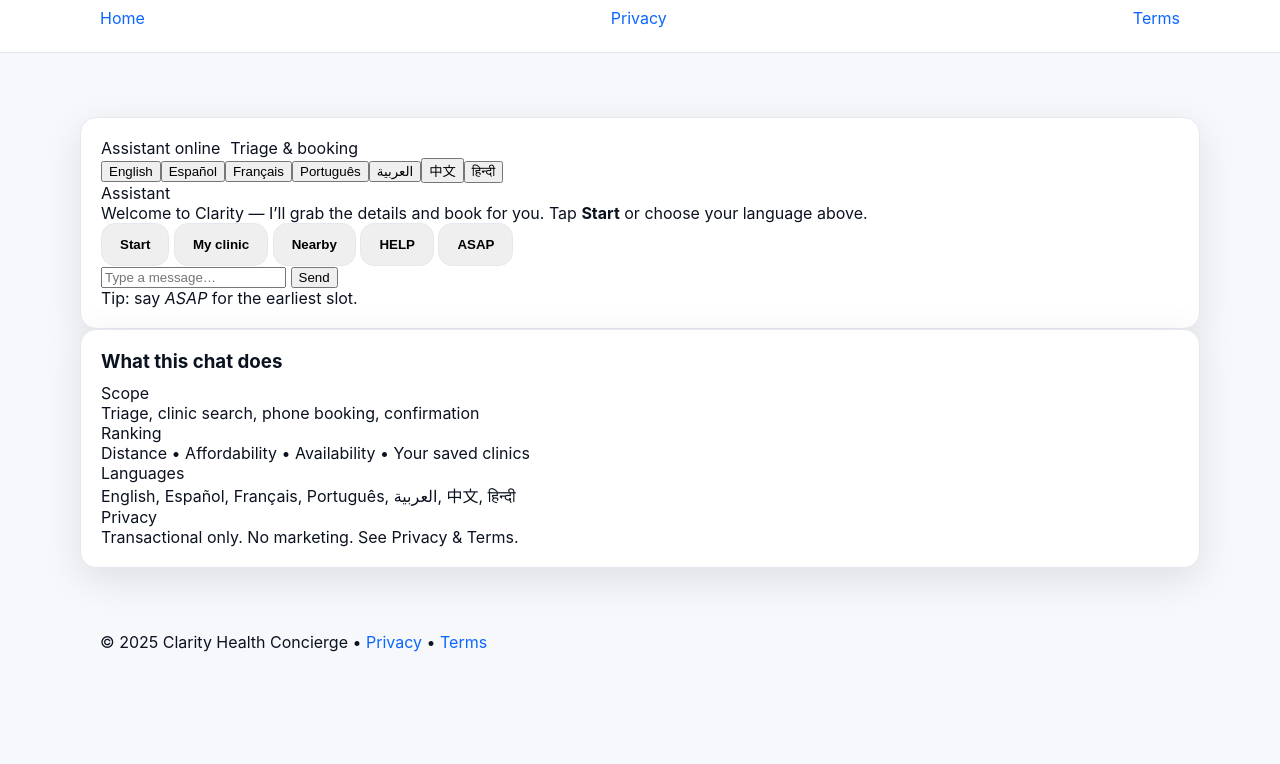
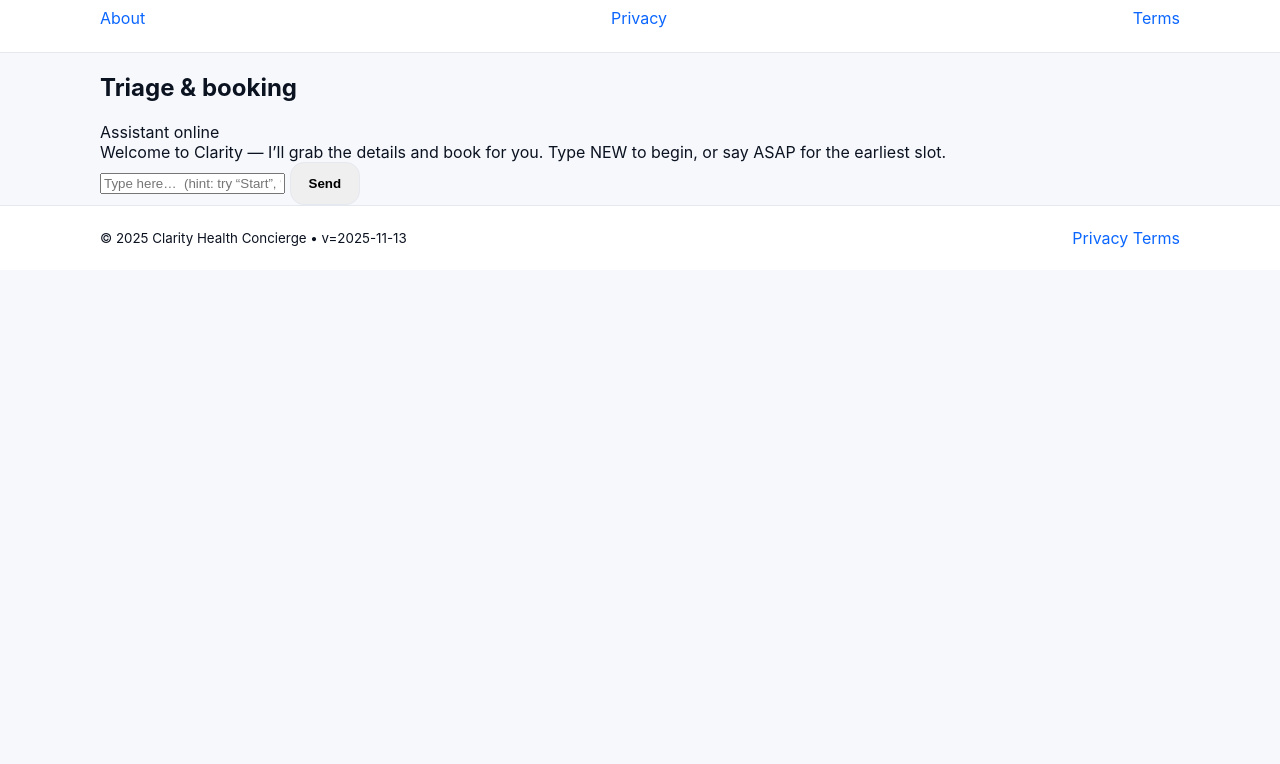
Before and after one commit to SamGarratt1/clarity, a plain HTML site: page frontend/chat/index.html in a window 1280 px wide. Shown: the part 36-800 px from the top of the page. Drawn offline with Linux system fonts and the light colour scheme.

Commit message:
feat(ui): dark theme + matching chat page v=2025-11-13

```diff
--- a/frontend/chat/index.html
+++ b/frontend/chat/index.html
@@ -2,136 +2,89 @@
 <html lang="en">
 <head>
   <meta charset="utf-8"/>
-  <meta name="viewport" content="width=device-width, initial-scale=1"/>
-  <title>Clarity Assistant • Chat</title>
-  <link rel="stylesheet" href="/style.css?v=9"/>
+  <meta name="viewport" content="width=device-width,initial-scale=1"/>
+  <title>Clarity • Chat</title>
+  <link rel="icon" href="/favicon.ico">
+  <link rel="stylesheet" href="/style.css?v=2025-11-13">
 </head>
-<body>
+<body class="theme-dark">
   <header class="site-header">
-    <div class="container header-row">
-      <a class="brand" href="/">Clarity<span class="dot">.</span> Health Concierge</a>
+    <div class="container row between center">
+      <a class="brand" href="/">Clarity.</a>
       <nav class="nav">
-        <a href="/">Home</a>
+        <a href="/#how">About</a>
         <a href="/privacy.html">Privacy</a>
         <a href="/terms.html">Terms</a>
       </nav>
     </div>
   </header>
 
-  <main class="container section chat-wrap">
-    <div class="chat-grid">
-      <!-- Chat column -->
-      <section class="card chat-card" aria-label="Chat">
-        <div class="chat-head">
-          <div style="display:flex;align-items:center;gap:10px">
-            <div class="badge">Assistant online</div>
-            <div class="dim">Triage & booking</div>
-          </div>
-          <div id="langRow" class="langs"></div>
-        </div>
+  <main class="container chat-shell">
+    <div class="row between center">
+      <h2>Triage &amp; booking</h2>
+      <span class="badge">Assistant online</span>
+    </div>
 
-        <div id="stream" class="stream" aria-live="polite"></div>
+    <section class="chat-wrap">
+      <div id="messages" class="chat-panel messages" aria-live="polite"></div>
 
-        <div class="tools">
-          <button class="btn" data-send="Start">Start</button>
-          <button class="btn" data-send="My clinic">My clinic</button>
-          <button class="btn" data-send="Nearby">Nearby</button>
-          <button class="btn" data-send="HELP">HELP</button>
-          <button class="btn" data-send="ASAP">ASAP</button>
-        </div>
-
-        <div class="input-row">
-          <input id="chatInput" class="input" placeholder="Type a message…"/>
-          <button id="chatSend" class="send">Send</button>
-        </div>
-        <div class="helper">Tip: say <em>ASAP</em> for the earliest slot.</div>
-      </section>
-
-      <!-- Context column -->
-      <aside class="card side" aria-label="Info">
-        <h3 style="margin:0 0 10px">What this chat does</h3>
-        <div class="kv">
-          <div>Scope</div><div>Triage, clinic search, phone booking, confirmation</div>
-          <div>Ranking</div><div>Distance • Affordability • Availability • Your saved clinics</div>
-          <div>Languages</div><div>English, Español, Français, Português, العربية, 中文, हिन्दी</div>
-          <div class="rule"></div><div class="rule"></div>
-          <div>Privacy</div><div>Transactional only. No marketing. See Privacy & Terms.</div>
-        </div>
-      </aside>
-    </div>
+      <div class="chat-panel input-row">
+        <input id="chat-input" type="text" placeholder="Type here…  (hint: try “Start”, “ASAP”, “My clinic”)"/>
+        <button id="chat-send" class="btn btn-primary">Send</button>
+      </div>
+    </section>
   </main>
 
-  <footer class="container footer">
-    © 2025 Clarity Health Concierge • <a class="dim" href="/privacy.html">Privacy</a> • <a class="dim" href="/terms.html">Terms</a>
+  <footer class="site-footer">
+    <div class="container row between center">
+      <small>© 2025 Clarity Health Concierge • v=2025-11-13</small>
+      <div class="row gap">
+        <a href="/privacy.html">Privacy</a>
+        <a href="/terms.html">Terms</a>
+      </div>
+    </div>
   </footer>
 
   <script>
-    // ====== Backend base (Render). Change to your URL, no trailing slash. ======
-    const BACKEND_BASE = 'https://YOUR-RENDER-APP.onrender.com';
-    // ==========================================================================
+  // Minimal chat wire-up (expects your backend /webchat endpoint)
+  const API_URL = (window.CLARITY_API_URL || '').replace(/\/$/, '') || 'https://clarity-mo5i.onrender.com';
+  const messages = document.getElementById('messages');
+  const input    = document.getElementById('chat-input');
+  const sendBtn  = document.getElementById('chat-send');
 
-    const API_BASE = (new URLSearchParams(location.search).get('api') || BACKEND_BASE).replace(/\/$/,'');
-    const SID_KEY='clarity.sid'; const sid=localStorage.getItem(SID_KEY)||crypto.randomUUID(); localStorage.setItem(SID_KEY,sid);
+  function addMsg(who, text) {
+    const row = document.createElement('div');
+    row.className = 'msg ' + (who === 'user' ? 'user' : 'bot');
+    const bubble = document.createElement('div');
+    bubble.className = 'bubble';
+    bubble.textContent = text;
+    row.appendChild(bubble);
+    messages.appendChild(row);
+    messages.scrollTop = messages.scrollHeight;
+  }
 
-    // language toggle
-    const LANGS=[{c:'en',t:'English'},{c:'es',t:'Español'},{c:'fr',t:'Français'},{c:'pt',t:'Português'},{c:'ar',t:'العربية'},{c:'zh',t:'中文'},{c:'hi',t:'हिन्दी'}];
-    let lang=localStorage.getItem('clarity.lang')||'en';
-    const row=document.getElementById('langRow');
-    function paintLang(){
-      row.innerHTML='';
-      LANGS.forEach(L=>{
-        const b=document.createElement('button'); b.textContent=L.t;
-        if(L.c===lang) b.classList.add('active');
-        b.onclick=()=>{ lang=L.c; localStorage.setItem('clarity.lang',lang); addSys(`Language set to ${L.t}.`); };
-        row.appendChild(b);
+  async function send(text) {
+    if (!text.trim()) return;
+    addMsg('user', text);
+    input.value = '';
+    try {
+      const res = await fetch(`${API_URL}/webchat`, {
+        method:'POST',
+        headers:{'Content-Type':'application/json'},
+        body: JSON.stringify({ from: 'web', text })
       });
+      if (!res.ok) throw new Error('Server error ' + res.status);
+      const data = await res.json(); // {reply: "..."}
+      addMsg('bot', data.reply || '(no reply)');
+    } catch (e) {
+      addMsg('bot', 'Server error. Check backend logs.');
     }
-    paintLang();
+  }
+  sendBtn.addEventListener('click', () => send(input.value));
+  input.addEventListener('keydown', e => { if (e.key === 'Enter') send(input.value); });
 
-    // chat UI helpers
-    const stream=document.getElementById('stream');
-    function el(t,c){const x=document.createElement(t); if(c) x.className=c; return x;}
-    function addMsg(who,txt,you=false){
-      const row=el('div','msg'+(you?' you':'')), whoEl=el('div','who'); whoEl.textContent=you?'You':'Assistant';
-      const b=el('div','bubble'); b.innerHTML=(txt||'').toString().replace(/\n/g,'<br>');
-      row.append(whoEl,b); stream.append(row); stream.scrollTop=stream.scrollHeight;
-    }
-    function addSys(t){ addMsg('sys', `<span class="dim">${t}</span>`); }
-
-    // sending
-    const chatInput=document.getElementById('chatInput');
-    const chatSend=document.getElementById('chatSend');
-    async function sendText(text){
-      const clean=(text||'').toString().slice(0,2000); if(!clean) return;
-      addMsg('you', clean, true); chatInput.value='';
-      const payload={from:'web',text:clean,sid,lang};
-
-      const urls=[`${API_BASE}/webchat`,`${API_BASE}/chat`]; // fallback if only /chat exists
-      let data=null,last=null;
-      for(const u of urls){
-        try{
-          const r=await fetch(u,{method:'POST',headers:{'Content-Type':'application/json'},body:JSON.stringify(payload)});
-          if(r.ok){ data=await r.json(); break; } last=await r.text();
-        }catch(e){ last=e.message; }
-      }
-      if(!data){ addMsg('assistant',`Server error: <code>${(last||'unknown')}</code>`); return; }
-
-      const replies = Array.isArray(data.replies)?data.replies:(data.reply?[data.reply]:[]);
-      replies.forEach(m=> addMsg('assistant', m));
-    }
-    function doSend(){ sendText(chatInput.value); }
-    chatSend.onclick=doSend; chatInput.addEventListener('keydown',e=>{ if(e.key==='Enter'&&!e.shiftKey){ e.preventDefault(); doSend(); }});
-
-    // quick buttons auto-fire
-    document.querySelectorAll('[data-send]').forEach(b=>{
-      b.addEventListener('click', ()=> sendText(b.dataset.send));
-    });
-
-    // greeting + autostart
-    addMsg('assistant','Welcome to Clarity — I’ll grab the details and book for you. Tap <strong>Start</strong> or choose your language above.');
-    if (new URLSearchParams(location.search).get('autostart') === '1') {
-      setTimeout(()=> sendText('Start'), 300);
-    }
+  // greet
+  addMsg('bot','Welcome to Clarity — I’ll grab the details and book for you. Type NEW to begin, or say ASAP for the earliest slot.');
   </script>
 </body>
 </html>
```
